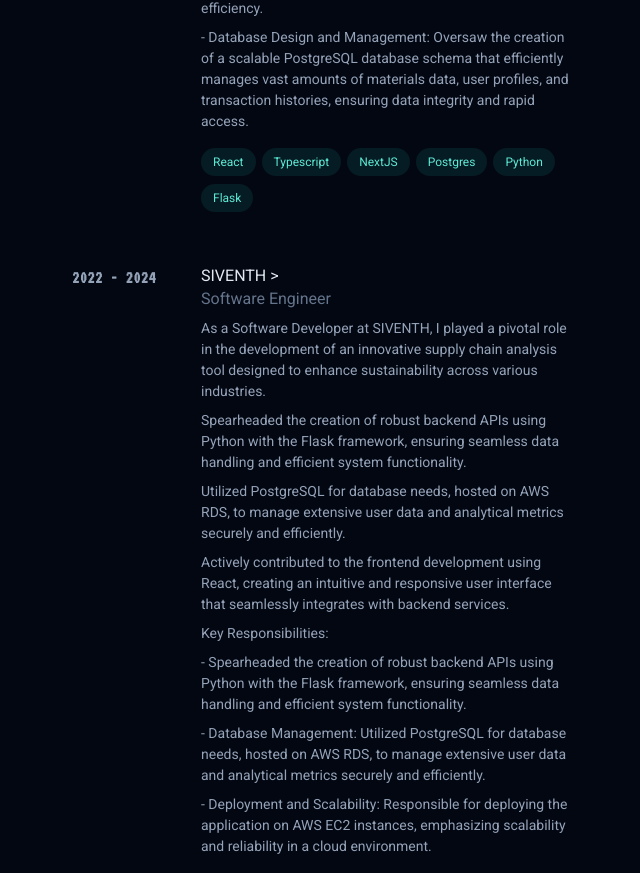
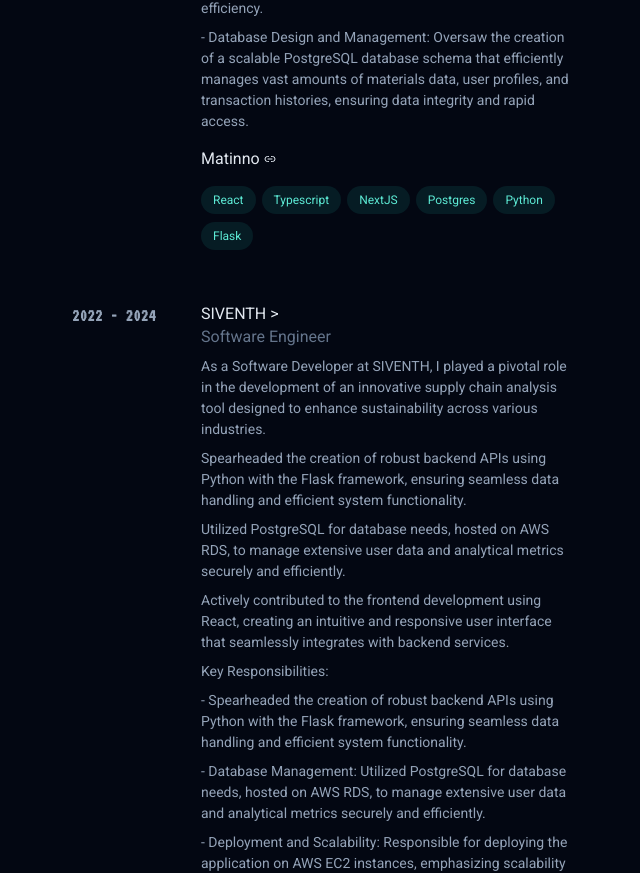
Before and after one commit to Adrianaito/portfolio-2024, a Next.js app: page / in a window 1280 px wide. Shown: the part 915-1788 px from the top of the page, without its empty margins (612-1252 px from the left). Built offline with nearby package versions, Linux system fonts and the light colour scheme; a web font is replaced by a local one.

Commit message:
feat: Integrate CardLink component into ExperienceCard for external links

```diff
--- /dev/null
+++ b/src/app/_components/Card/Link.tsx
@@ -0,0 +1,36 @@
+import { cn } from "@/app/_lib/utils";
+import { Link2 } from "lucide-react";
+
+type ContentLinkProps = {
+  title: string;
+  link: string | "#";
+};
+
+export function CardLink({ title, link }: ContentLinkProps) {
+  return (
+    <div className="z-10 sm:col-span-6 group/link-bottom mt-4">
+      <div className="leading-snug text-slate-200 ">
+        <a
+          href={link}
+          target="_blank"
+          rel="noreferrer"
+          className={cn(
+            "inline-flex",
+            "items-baseline",
+            "font-common",
+            "leading-tight",
+            "text-slate-200",
+            "lg:group-hover/link-bottom:text-teal-300"
+          )}
+        >
+          <span className="text-md flex">
+            {title}
+            <span className="inline-block pl-1 self-center">
+              <Link2 size={12} />
+            </span>
+          </span>
+        </a>
+      </div>
+    </div>
+  );
+}
--- a/src/app/_components/Card/index.ts
+++ b/src/app/_components/Card/index.ts
@@ -5,6 +5,7 @@
 import { Content } from "./Content";
 import { TechStackContentContainer } from "./TechStackContentContainer";
 import { Thumbnail } from "./Thumbnail";
+import { CardLink } from "./Link";
 
 export const Card = {
   Root: CardRoot,
@@ -14,4 +15,5 @@
   TechStackItem: TechStackItem,
   Content: Content,
   Thumbnail: Thumbnail,
+  CardLink: CardLink,
 };
--- a/src/app/_components/ExperienceCard.tsx
+++ b/src/app/_components/ExperienceCard.tsx
@@ -5,9 +5,10 @@
   endDate: string;
   position: string;
   company: string;
-  link: string;
+  companyLink: string;
   description: string[];
   techStack: string[];
+  extLinks?: { link: string; title: string }[];
 };
 
 export default function ExperienceCard({
@@ -23,7 +24,7 @@
           <Card.Content
             subtitle={experience.position}
             title={experience.company}
-            link={experience.link}
+            link={experience.companyLink}
           >
             {experience.description.map((desc, index) => (
               <p
@@ -34,6 +35,16 @@
               </p>
             ))}
           </Card.Content>
+          <div className="flex gap-2">
+            {experience.extLinks &&
+              experience.extLinks.map((extLink) => (
+                <Card.CardLink
+                  key={extLink.link}
+                  link={extLink.link}
+                  title={extLink.title}
+                />
+              ))}
+          </div>
           <Card.TechStack>
             {experience.techStack.map((tech) => (
               <Card.TechStackItem key={tech} name={tech} />
```
